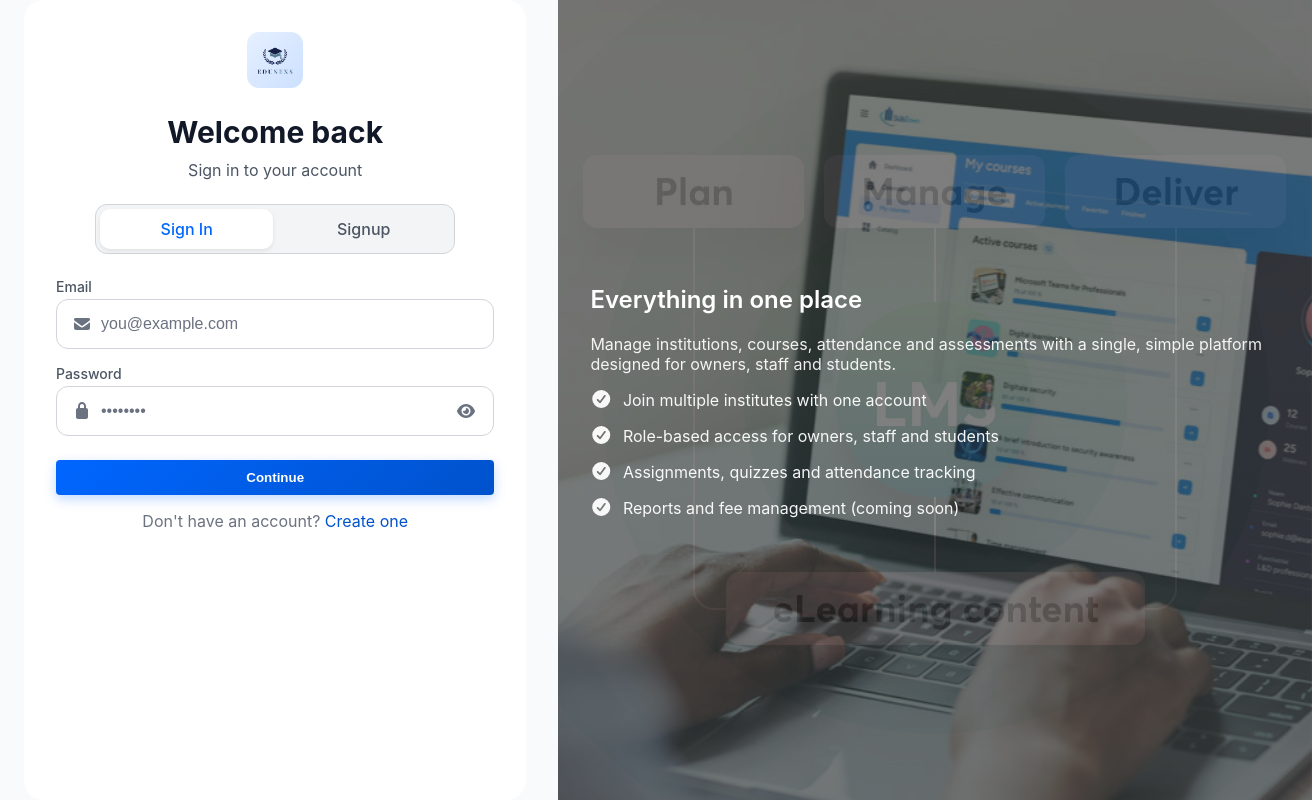
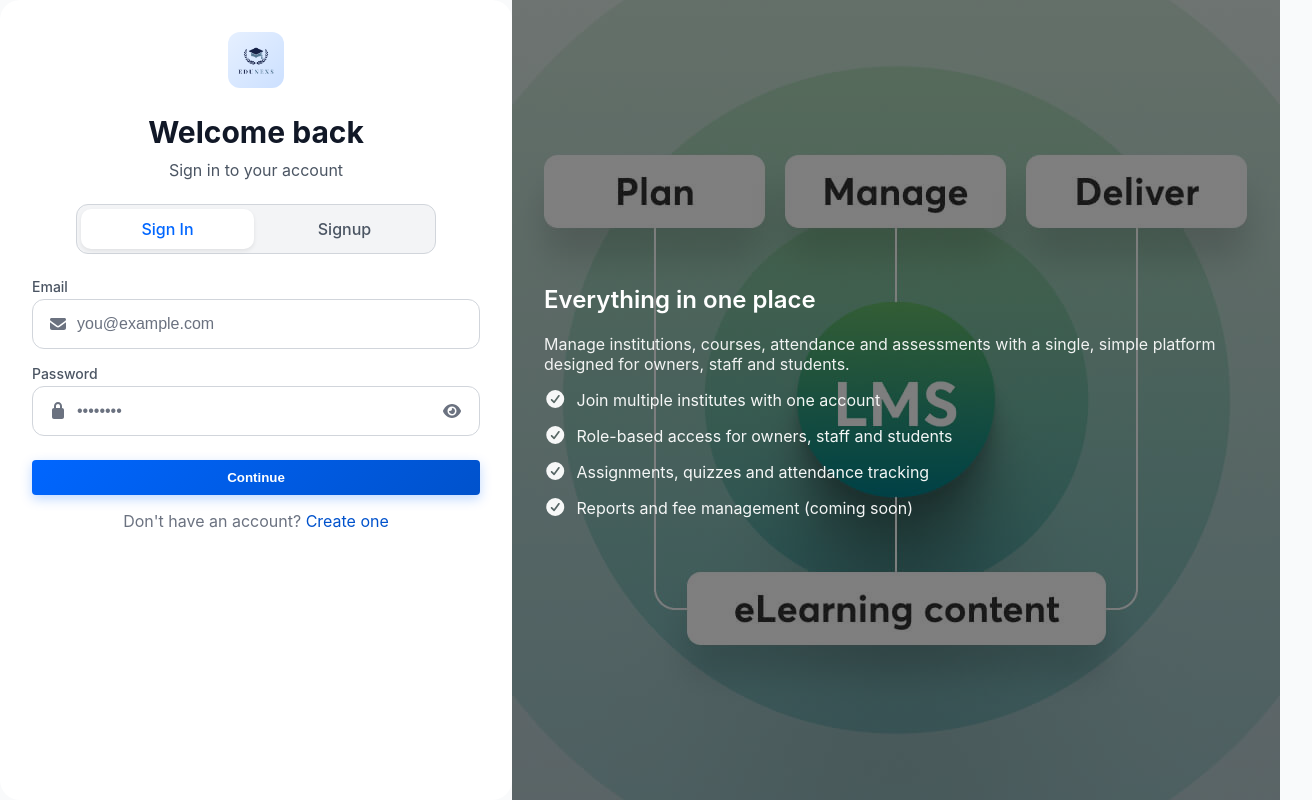
Before and after one commit to SamiUlHaq27/Edunexs, a React (Vite) app: page /login in a window 1280 px wide. Shown: the whole page, 1312 px wide, since content can reach past the window. Built offline with nearby package versions, Linux system fonts and the light colour scheme.

Commit message:
horizontal scroll and mobile view sidebar

```diff
--- a/src/styles/auth.css
+++ b/src/styles/auth.css
@@ -2,7 +2,6 @@
 .auth-page {
   min-height: 100vh;
   display: grid;
-  padding-left: var(--spacing-3);
 }
 
 .auth-container {
@@ -63,7 +62,11 @@
 .auth-split {
   display: flex;
   flex-direction: column;
-  gap: var(--spacing-4);
+}
+
+/* Add spacing for mobile view, which was the gap before */
+.auth-card {
+  /* No margin needed if sidebar is hidden */
 }
 
 /* Wider container when using split layout */
@@ -77,6 +80,11 @@
 @media (min-width: 900px) {
   .auth-split {
     flex-direction: row;
+    align-items: stretch;
+  }
+  .auth-card {
+    margin-bottom: 0; /* Remove mobile margin */
+    padding-right: var(--spacing-4); /* Create gutter */
   }
 }
 
@@ -103,12 +111,18 @@
 }
 
 .auth-sidebar {
-  position: relative; /* Needed for slider positioning */
+  display: none; /* Hide by default on mobile */
+  position: relative;
   border-radius: 20px;
   color: #ffffff;
   padding: var(--spacing-4);
-  overflow: hidden; /* Hide overflowing slider images */
-  display: grid; /* Use grid to layer content over slider */
+  overflow: hidden;
+}
+
+@media (min-width: 900px) {
+  .auth-sidebar {
+    display: grid; /* Show on desktop */
+  }
 }
 
 /* Slider container */
@@ -191,8 +205,7 @@
 @media (min-width: 900px) {
   /* keep a small left gutter, no right gutter on desktop */
   .auth-page {
-    padding-left: var(--spacing-3);
-    padding-right: 0;
+    margin-right: 0;
   }
 }
 
```
